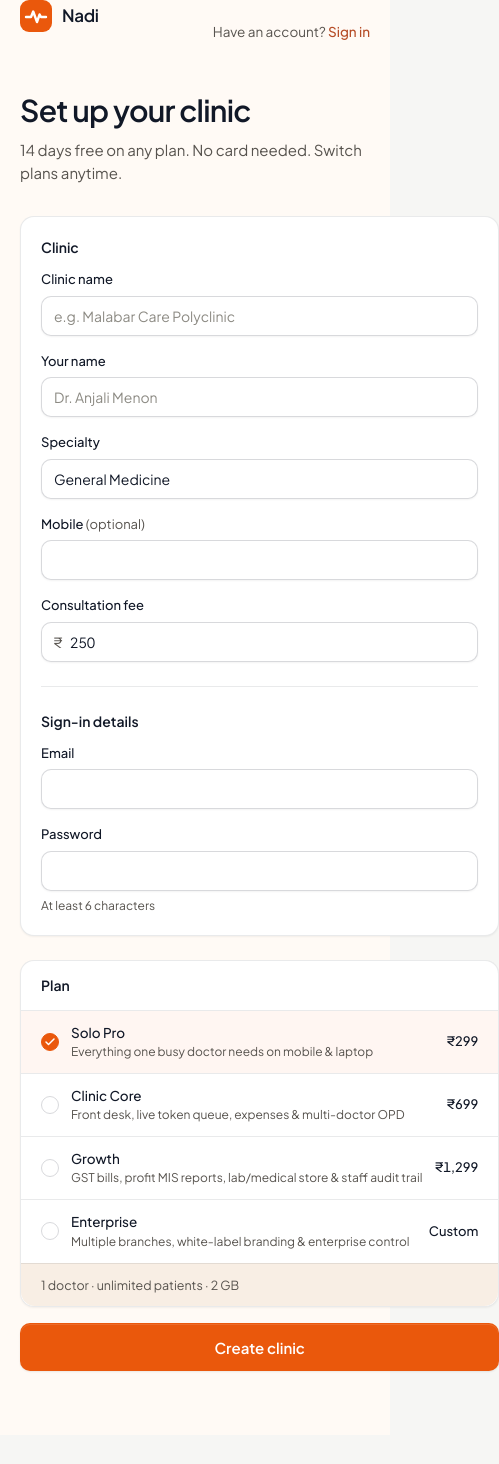
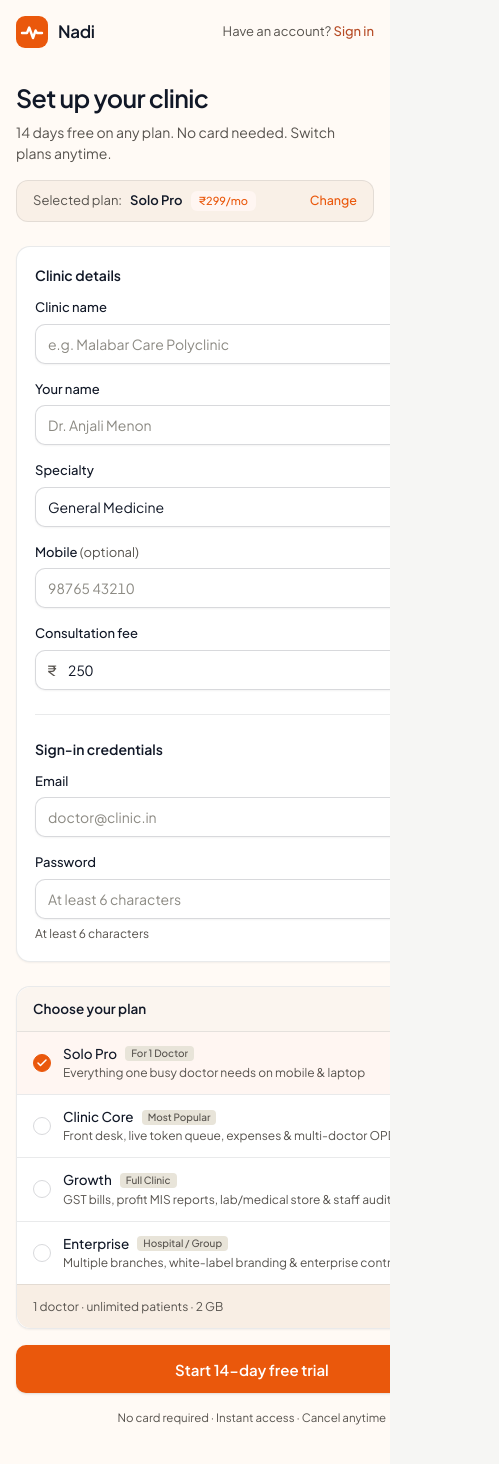
Before and after one commit to Sreyaaas/ClinicCRM, a Next.js app: page /register in a window 390 px wide. Shown: the top 1464 px of the page, 499 px wide, since content can reach past the window. Before the commit the page ends 1435 px from the top, so only its background shows below. Built offline with nearby package versions, Linux system fonts and the light colour scheme.

Commit message:
fix(mobile): resolve signup page layout, header alignment, honeypot overflow, and mobile ux

```diff
--- a/src/components/RegisterClient.tsx
+++ b/src/components/RegisterClient.tsx
@@ -5,7 +5,7 @@ import Link from 'next/link';
 import { BrandLogo } from './Brand';
 import { useState } from 'react';
 import { formatStorageMb, PLAN_DEFAULTS, PLAN_ORDER } from '@/lib/plans';
-import { IconAlert, IconCheck } from './Icons';
+import { IconAlert, IconCheck, IconEye, IconEyeOff } from './Icons';
 
 export function RegisterClient({ initialTier }: { initialTier: PlanTier }) {
   const [planTier, setPlanTier] = useState<PlanTier>(initialTier);
@@ -15,6 +15,7 @@ export function RegisterClient({ initialTier }: { initialTier: PlanTier }) {
   const [phone, setPhone] = useState('');
   const [email, setEmail] = useState('');
   const [password, setPassword] = useState('');
+  const [showPassword, setShowPassword] = useState(false);
   const [fee, setFee] = useState('250');
   const [hpWebsite, setHpWebsite] = useState('');
   const [error, setError] = useState<string | null>(null);
@@ -45,37 +46,66 @@ export function RegisterClient({ initialTier }: { initialTier: PlanTier }) {
       if (!res.ok) {
         setError(data.error || 'Could not create your account.');
         setSubmitting(false);
+        if (typeof window !== 'undefined') {
+          window.scrollTo({ top: 0, behavior: 'smooth' });
+        }
         return;
       }
       window.location.replace('/app');
     } catch {
-      setError('Network error. Please try again.');
+      setError('Network error. Please check your connection and try again.');
       setSubmitting(false);
+      if (typeof window !== 'undefined') {
+        window.scrollTo({ top: 0, behavior: 'smooth' });
+      }
     }
   }
 
   return (
-    <div className="brand-scope min-h-dvh">
-      <header className="mx-auto flex h-16 max-w-5xl items-center justify-between px-5">
-        <div className="self-start"><BrandLogo /></div>
-        <p className="text-[13.5px] text-muted">
+    <div className="brand-scope min-h-dvh overflow-x-hidden">
+      <header className="mx-auto flex h-16 max-w-5xl items-center justify-between px-4 sm:px-6">
+        <BrandLogo />
+        <p className="text-[13px] text-muted sm:text-[13.5px]">
           Have an account?{' '}
-          <Link href="/login" className="link">
+          <Link href="/login" className="link font-medium">
             Sign in
           </Link>
         </p>
       </header>
 
-      <main className="mx-auto max-w-5xl px-5 pb-16 pt-6">
+      <main className="mx-auto max-w-5xl px-4 pb-16 pt-4 sm:px-6 sm:pt-6">
         <div className="max-w-xl">
-          <h1 className="text-[30px] font-semibold tracking-[-0.025em]">Set up your clinic</h1>
-          <p className="mt-1.5 text-[15px] text-muted">14 days free on any plan. No card needed. Switch plans anytime.</p>
+          <h1 className="text-[25px] font-semibold tracking-[-0.025em] sm:text-[30px]">Set up your clinic</h1>
+          <p className="mt-1 text-[14px] text-muted sm:text-[15px]">
+            14 days free on any plan. No card needed. Switch plans anytime.
+          </p>
         </div>
 
-        <form onSubmit={submit} className="mt-8 grid items-start gap-6 lg:grid-cols-[minmax(0,1fr)_340px]">
-          <div className="card flex flex-col gap-6 p-5 sm:p-7">
+        {/* Mobile Plan Indicator badge */}
+        <div className="mt-4 flex items-center justify-between rounded-xl border border-line bg-surface-2/80 px-4 py-2.5 text-[13px] lg:hidden">
+          <div className="flex items-center gap-2 min-w-0">
+            <span className="text-muted">Selected plan:</span>
+            <strong className="font-semibold text-fg truncate">{plan.shortName}</strong>
+            <span className="rounded-md bg-brand-softer px-2 py-0.5 text-[11px] font-medium text-brand">
+              {planTier === 'ENTERPRISE'
+                ? 'Custom'
+                : plan.monthlyPriceInr === 0
+                  ? 'Free'
+                  : `₹${plan.monthlyPriceInr}/mo`}
+            </span>
+          </div>
+          <a
+            href="#plan-selection"
+            className="text-[12.5px] font-medium text-brand hover:underline shrink-0 ml-2"
+          >
+            Change
+          </a>
+        </div>
+
+        <form onSubmit={submit} className="mt-6 grid items-start gap-6 lg:grid-cols-[minmax(0,1fr)_350px]">
+          <div className="card flex flex-col gap-6 p-4.5 sm:p-7">
             {/* Honeypot field for anti-bot protection */}
-            <div className="absolute -left-[9999px] top-auto h-0 w-0 overflow-hidden" aria-hidden="true">
+            <div className="sr-only" aria-hidden="true">
               <label htmlFor="reg-hp-website">Website</label>
               <input
                 id="reg-hp-website"
@@ -95,30 +125,82 @@ export function RegisterClient({ initialTier }: { initialTier: PlanTier }) {
               </div>
             )}
 
-            <fieldset className="flex flex-col gap-4">
-              <legend className="mb-3 text-[14px] font-semibold">Clinic</legend>
+            <fieldset className="border-0 p-0 m-0 min-w-0">
+              <legend className="mb-3 text-[14px] font-semibold text-fg">Clinic details</legend>
+              <div className="flex flex-col gap-4">
                 <div className="field">
-                <label htmlFor="reg-clinic" className="label">Clinic name</label>
-                <input id="reg-clinic" required className="input" value={clinicName} onChange={(e) => setClinicName(e.target.value)} placeholder="e.g. Malabar Care Polyclinic" />
+                  <label htmlFor="reg-clinic" className="label">
+                    Clinic name
+                  </label>
+                  <input
+                    id="reg-clinic"
+                    required
+                    autoComplete="organization"
+                    className="input"
+                    value={clinicName}
+                    onChange={(e) => setClinicName(e.target.value)}
+                    placeholder="e.g. Malabar Care Polyclinic"
+                  />
                 </div>
                 <div className="grid gap-4 sm:grid-cols-2">
                   <div className="field">
-                  <label htmlFor="reg-doctor" className="label">Your name</label>
-                  <input id="reg-doctor" required autoComplete="name" className="input" value={doctorName} onChange={(e) => setDoctorName(e.target.value)} placeholder="Dr. Anjali Menon" />
+                    <label htmlFor="reg-doctor" className="label">
+                      Your name
+                    </label>
+                    <input
+                      id="reg-doctor"
+                      required
+                      autoComplete="name"
+                      className="input"
+                      value={doctorName}
+                      onChange={(e) => setDoctorName(e.target.value)}
+                      placeholder="Dr. Anjali Menon"
+                    />
                   </div>
                   <div className="field">
-                  <label htmlFor="reg-specialty" className="label">Specialty</label>
-                  <input id="reg-specialty" className="input" value={specialty} onChange={(e) => setSpecialty(e.target.value)} />
+                    <label htmlFor="reg-specialty" className="label">
+                      Specialty
+                    </label>
+                    <input
+                      id="reg-specialty"
+                      className="input"
+                      value={specialty}
+                      onChange={(e) => setSpecialty(e.target.value)}
+                      placeholder="e.g. General Medicine"
+                    />
                   </div>
                   <div className="field">
-                  <label htmlFor="reg-phone" className="label">Mobile <span className="font-normal text-muted">(optional)</span></label>
-                  <input id="reg-phone" type="tel" inputMode="tel" className="input tnum" value={phone} onChange={(e) => setPhone(e.target.value)} />
+                    <label htmlFor="reg-phone" className="label">
+                      Mobile <span className="font-normal text-muted">(optional)</span>
+                    </label>
+                    <input
+                      id="reg-phone"
+                      type="tel"
+                      inputMode="tel"
+                      autoComplete="tel"
+                      className="input tnum"
+                      value={phone}
+                      onChange={(e) => setPhone(e.target.value)}
+                      placeholder="98765 43210"
+                    />
                   </div>
                   <div className="field">
-                  <label htmlFor="reg-fee" className="label">Consultation fee</label>
+                    <label htmlFor="reg-fee" className="label">
+                      Consultation fee
+                    </label>
                     <div className="relative">
-                    <span className="pointer-events-none absolute left-3 top-1/2 -translate-y-1/2 text-muted">₹</span>
-                    <input id="reg-fee" inputMode="numeric" className="input pl-7 tnum" value={fee} onChange={(e) => setFee(e.target.value.replace(/\D/g, ''))} />
+                      <span className="pointer-events-none absolute left-3 top-1/2 -translate-y-1/2 text-muted font-medium select-none">
+                        ₹
+                      </span>
+                      <input
+                        id="reg-fee"
+                        inputMode="numeric"
+                        className="input pl-8 tnum"
+                        value={fee}
+                        onChange={(e) => setFee(e.target.value.replace(/\D/g, ''))}
+                        placeholder="250"
+                      />
+                    </div>
                   </div>
                 </div>
               </div>
@@ -126,16 +208,52 @@ export function RegisterClient({ initialTier }: { initialTier: PlanTier }) {
 
             <div className="divider" />
 
-            <fieldset className="flex flex-col gap-4">
-              <legend className="mb-3 text-[14px] font-semibold">Sign-in details</legend>
+            <fieldset className="border-0 p-0 m-0 min-w-0">
+              <legend className="mb-3 text-[14px] font-semibold text-fg">Sign-in credentials</legend>
               <div className="grid gap-4 sm:grid-cols-2">
                 <div className="field">
-                  <label htmlFor="reg-email" className="label">Email</label>
-                  <input id="reg-email" type="email" autoComplete="email" required className="input" value={email} onChange={(e) => setEmail(e.target.value)} />
+                  <label htmlFor="reg-email" className="label">
+                    Email
+                  </label>
+                  <input
+                    id="reg-email"
+                    type="email"
+                    autoComplete="email"
+                    autoCapitalize="none"
+                    spellCheck={false}
+                    required
+                    className="input"
+                    value={email}
+                    onChange={(e) => setEmail(e.target.value)}
+                    placeholder="doctor@clinic.in"
+                  />
                 </div>
                 <div className="field">
-                  <label htmlFor="reg-password" className="label">Password</label>
-                  <input id="reg-password" type="password" autoComplete="new-password" minLength={6} required className="input" value={password} onChange={(e) => setPassword(e.target.value)} />
+                  <label htmlFor="reg-password" className="label">
+                    Password
+                  </label>
+                  <div className="relative">
+                    <input
+                      id="reg-password"
+                      type={showPassword ? 'text' : 'password'}
+                      autoComplete="new-password"
+                      minLength={6}
+                      required
+                      className="input pr-10"
+                      placeholder="At least 6 characters"
+                      value={password}
+                      onChange={(e) => setPassword(e.target.value)}
+                    />
+                    <button
+                      type="button"
+                      aria-label={showPassword ? 'Hide password' : 'Show password'}
+                      aria-pressed={showPassword}
+                      onClick={() => setShowPassword((s) => !s)}
+                      className="absolute right-1.5 top-1/2 flex h-8 w-8 -translate-y-1/2 items-center justify-center rounded-lg text-subtle hover:text-fg focus-visible:outline-none focus-visible:ring-2 focus-visible:ring-brand"
+                    >
+                      {showPassword ? <IconEyeOff className="h-4 w-4" /> : <IconEye className="h-4 w-4" />}
+                    </button>
+                  </div>
                   <span className="hint">At least 6 characters</span>
                 </div>
               </div>
@@ -143,48 +261,94 @@ export function RegisterClient({ initialTier }: { initialTier: PlanTier }) {
           </div>
 
           <aside className="flex flex-col gap-4 lg:sticky lg:top-6">
-            <fieldset className="card overflow-hidden">
+            <fieldset id="plan-selection" className="card overflow-hidden border border-line bg-surface">
               <legend className="sr-only">Choose a plan</legend>
-              <div className="border-b border-line px-5 py-3.5 text-[14px] font-semibold">Plan</div>
+              <div className="border-b border-line bg-surface-2/60 px-4 py-3 sm:px-5 sm:py-3.5 flex items-center justify-between">
+                <span className="text-[13.5px] sm:text-[14px] font-semibold">Choose your plan</span>
+                <span className="text-[11px] font-semibold text-brand uppercase tracking-wider">
+                  14-day trial
+                </span>
+              </div>
               <ul className="list">
                 {PLAN_ORDER.map((tier) => {
                   const p = PLAN_DEFAULTS[tier];
                   const selected = planTier === tier;
                   return (
                     <li key={tier}>
-                      <label className={`flex cursor-pointer items-center gap-3 px-5 py-3 transition-colors ${selected ? 'bg-brand-softer' : 'hover:bg-surface-2'}`}>
-                        <input type="radio" name="plan" className="sr-only" checked={selected} onChange={() => setPlanTier(tier)} />
+                      <label
+                        className={`flex cursor-pointer items-center gap-3 px-4 py-3 sm:px-5 transition-colors ${
+                          selected ? 'bg-brand-softer' : 'hover:bg-surface-2'
+                        }`}
+                      >
+                        <input
+                          type="radio"
+                          name="plan"
+                          className="sr-only"
+                          checked={selected}
+                          onChange={() => setPlanTier(tier)}
+                        />
                         <span
                           aria-hidden="true"
-                          className={`flex h-[18px] w-[18px] shrink-0 items-center justify-center rounded-full border ${selected ? 'border-brand bg-brand text-white' : 'border-line-strong'}`}
+                          className={`flex h-[18px] w-[18px] shrink-0 items-center justify-center rounded-full border transition-colors ${
+                            selected ? 'border-brand bg-brand text-white' : 'border-line-strong'
+                          }`}
                         >
                           {selected && <IconCheck className="h-3 w-3" strokeWidth={3} />}
                         </span>
-                        <span className="min-w-0 flex-1">
-                          <span className="block text-[13.5px] font-medium">{p.shortName}</span>
+                        <div className="min-w-0 flex-1">
+                          <div className="flex items-center gap-2">
+                            <span className="text-[13.5px] font-medium text-fg">{p.shortName}</span>
+                            {p.badge && (
+                              <span className="rounded bg-surface-3 px-1.5 py-0.2 text-[10px] font-medium text-muted">
+                                {p.badge}
+                              </span>
+                            )}
+                          </div>
                           <span className="block truncate text-[12px] text-muted">{p.tagline}</span>
-                        </span>
-                        <span className="text-[13px] font-medium tnum">
+                        </div>
+                        <div className="text-right shrink-0">
+                          <span className="text-[13px] font-semibold tnum text-fg">
                             {tier === 'ENTERPRISE'
                               ? 'Custom'
                               : p.monthlyPriceInr === 0
                                 ? 'Free'
                                 : `₹${p.monthlyPriceInr.toLocaleString('en-IN')}`}
                           </span>
+                          {tier !== 'ENTERPRISE' && (
+                            <span className="block text-[10.5px] text-muted">/month</span>
+                          )}
+                        </div>
                       </label>
                     </li>
                   );
                 })}
               </ul>
-              <div className="border-t border-line bg-surface-2 px-5 py-3 text-[12.5px] text-muted">
-                {plan.maxDoctors >= 999 ? 'Unlimited' : plan.maxDoctors} doctor{plan.maxDoctors === 1 ? '' : 's'} ·{' '}
-                {plan.maxPatients === null ? 'unlimited patients' : `${plan.maxPatients} patients`} · {formatStorageMb(plan.maxStorageMb)}
+              <div className="border-t border-line bg-surface-2 px-4 py-3 sm:px-5 text-[12px] text-muted leading-relaxed">
+                {plan.maxDoctors >= 999 ? 'Unlimited' : plan.maxDoctors} doctor
+                {plan.maxDoctors === 1 ? '' : 's'} ·{' '}
+                {plan.maxPatients === null ? 'unlimited patients' : `${plan.maxPatients} patients`} ·{' '}
+                {formatStorageMb(plan.maxStorageMb)}
               </div>
             </fieldset>
 
-            <button type="submit" disabled={submitting} className="btn btn-primary btn-lg w-full">
-              {submitting ? 'Creating your workspace…' : 'Create clinic'}
+            {error && (
+              <div role="alert" className="alert alert-danger">
+                <IconAlert />
+                <span>{error}</span>
+              </div>
+            )}
+
+            <button
+              type="submit"
+              disabled={submitting}
+              className="btn btn-primary btn-lg w-full text-[15px] font-semibold shadow-sm"
+            >
+              {submitting ? 'Creating your workspace…' : 'Start 14-day free trial'}
             </button>
+
+            <p className="text-center text-[11.5px] text-muted">
+              No card required · Instant access · Cancel anytime
+            </p>
           </aside>
         </form>
       </main>
```
Lines whose indentation alone changed are shown as unchanged.
